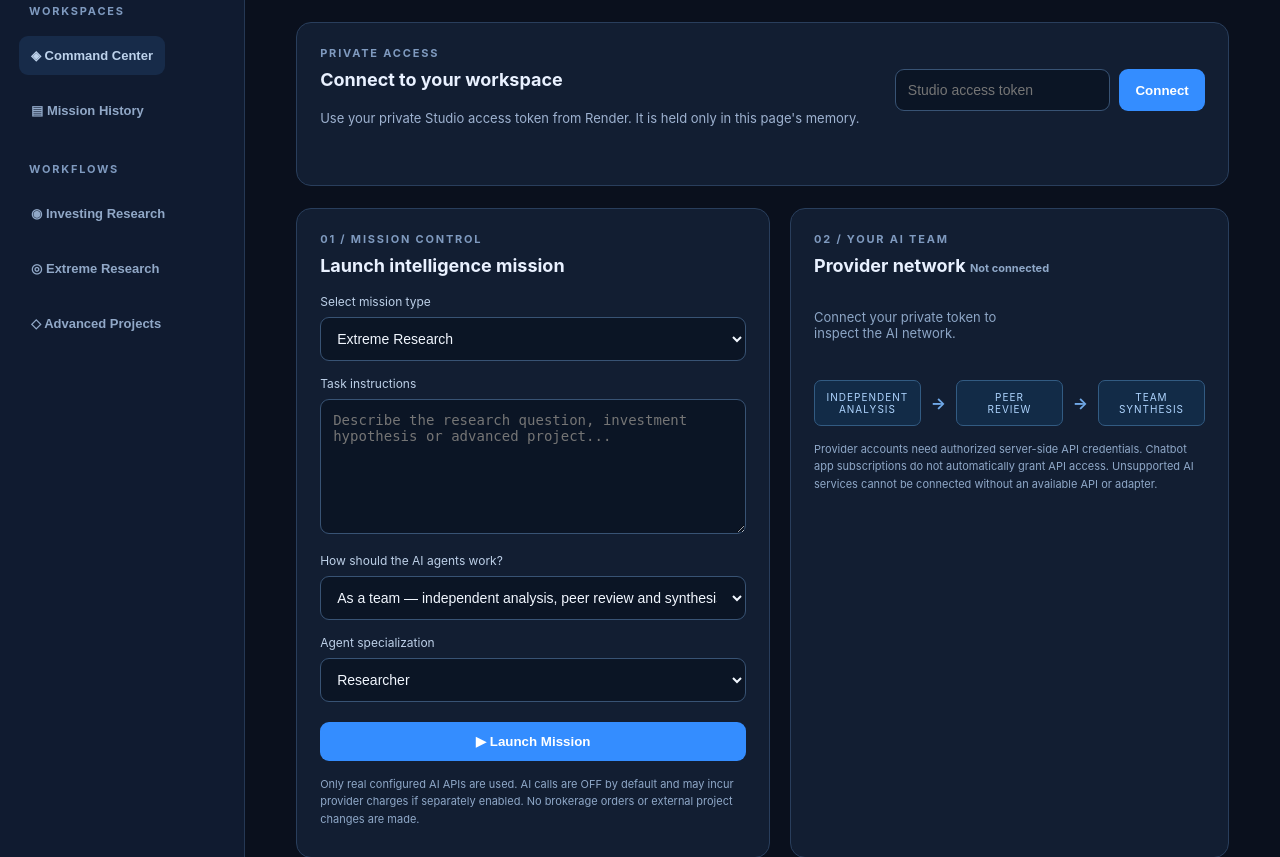
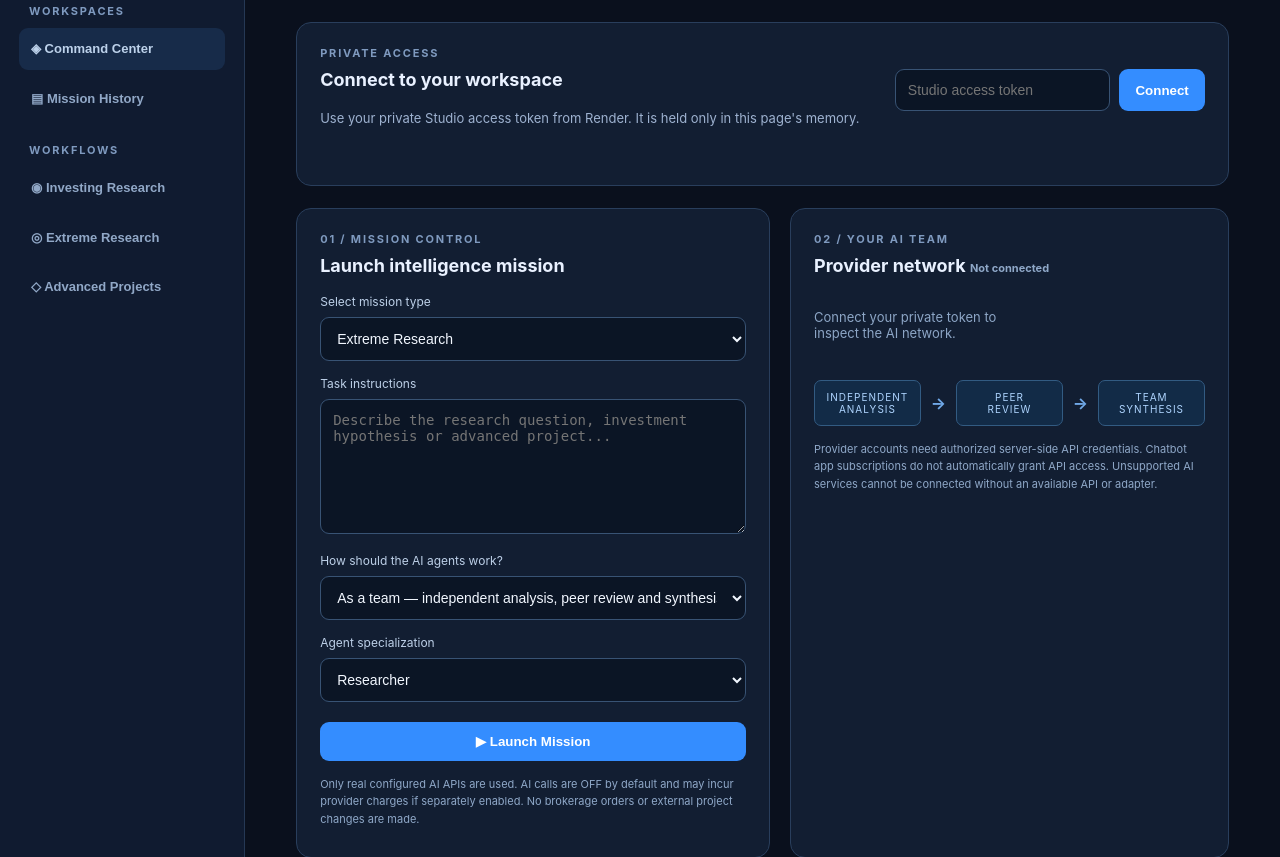
Before and after one commit to jacarney1990/alpaca-paper-monitor, a Flask app: page / in a window 1280 px wide. Shown: the part 139-996 px from the top of the page. Run offline with Flask 3, Linux system fonts and the light colour scheme.

Commit message:
Add keyboard-accessible sidebar styling

```diff
--- a/ai_studio/static/style.css
+++ b/ai_studio/static/style.css
@@ -32,3 +32,6 @@ pre{font:13px/1.6 inherit;font-family:inherit;white-space:pre-wrap;overflow-wrap
 footer{color:#788fae;font-size:11px;text-align:center;padding:26px 0}
 @media(max-width:980px){.shell{display:block}aside{padding:16px 20px}.logo{margin:0;font-size:12px}.navcaption,.nav,aside .foot{display:none}main{padding:20px 15px}.split{grid-template-columns:1fr}.row{flex-direction:column;align-items:stretch}.tokenrow{min-width:0}}
 @media(max-width:540px){header{flex-direction:column;align-items:flex-start}.panel{padding:17px}.phase{gap:4px}.phase span{font-size:8px;letter-spacing:0}.providers{gap:8px}.provider{padding:10px}}
+
+.nav{display:block;width:100%;text-align:left;cursor:pointer;font-weight:600;line-height:1.35}
+.nav:focus-visible{outline:2px solid #80bcff;outline-offset:2px}
```
